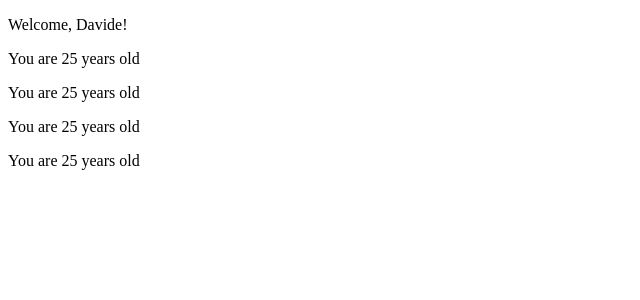
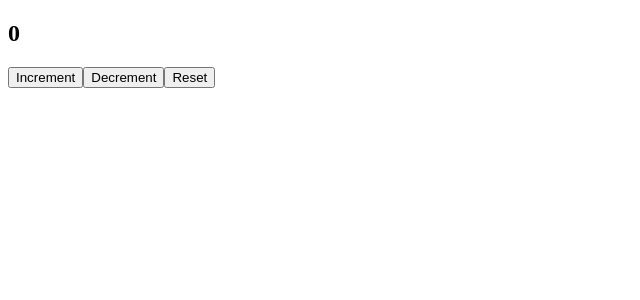
Before and after one commit to DavideNicolosi7/Esercizi-Develhope, a React (Vite) app: page / in a window 1280 px wide. Shown: the top 300 px of the page, without its empty margins (0-640 px from the left). Built offline with nearby package versions, Linux system fonts and the light colour scheme.

Commit message:
Aggiunta cartella useState

```diff
--- a/src/App.tsx
+++ b/src/App.tsx
@@ -1,9 +1,9 @@
-import Welcome from "./RenderCondizionale/Welcome";
+import Counter from "./useState/Counter";
 
 export function App() {
   return (
     <div>
-      <Welcome name="Davide" age={25} />
+      <Counter />
     </div>
   );
 }
--- /dev/null
+++ b/src/useState/Counter.tsx
@@ -0,0 +1,54 @@
+/*
+Crea un componente funzione Counter e crea una nuova variabile di stato chiamata counter inizializzata a 0.
+Il componente Counter dovrebbe renderizzare il valore di counter all'interno di un tag h2,
+e il valore di counter dovrebbe essere incrementato di 1 ogni volta che l'utente clicca su un pulsante.
+Suggerimento: usa l'hook useState;
+Quando si chiama la funzione "setter" per incrementare il contatore,
+il parametro dovrebbe essere una funzione o un valore immediato? Perché?
+Scrivi la risposta in un commento.
+Modifica il componente Counter in modo che il valore iniziale del contatore e l'incremento siano passati come props al componente;
+Estrai il tag h2 che mostra la variabile di stato counter in un nuovo componente chiamato CounterDisplay
+e renderizzalo all'interno del componente Counter, passandogli la variabile di stato count come prop;
+Aggiungi un pulsante per decrementare e un pulsante per resettare al componente Counter.
+Il pulsante per decrementare dovrebbe decrementare il contatore della quantità passata come prop,
+e il pulsante per resettare dovrebbe riportare il contatore al valore iniziale passato come prop.
+*/
+
+import { useState } from "react";
+import CounterDisplay from "./CounterDisplay";
+
+interface CounterProps {
+  counter_value?: number;
+  num?: number;
+}
+
+export function Counter({ counter_value = 0, num = 1 }) {
+  const [counter, setCounter] = useState(counter_value);
+
+  function increment() {
+    setCounter((c) => c + num);
+    /* il parametro della funzione setter può essere sia un valore immediato che una funziona,
+    ma utilizzare una callback ci da più versatilità possibile e inoltre
+    in questo modo siamo sicuri di utilizzare sempre un valore aggiornato */
+  }
+
+  function decrement() {
+    setCounter((c) => c - num);
+  }
+
+  function reset() {
+    setCounter(counter_value);
+  }
+
+  return (
+    <div>
+      <CounterDisplay count={counter} />
+
+      <button onClick={increment}>Increment</button>
+      <button onClick={decrement}>Decrement</button>
+      <button onClick={reset}>Reset</button>
+    </div>
+  );
+}
+
+export default Counter;
--- /dev/null
+++ b/src/useState/CounterDisplay.tsx
@@ -0,0 +1,7 @@
+interface CountProps {
+  count: number;
+}
+
+export default function CounterDisplay({ count }: CountProps) {
+  return <h2>{count}</h2>;
+}
```
